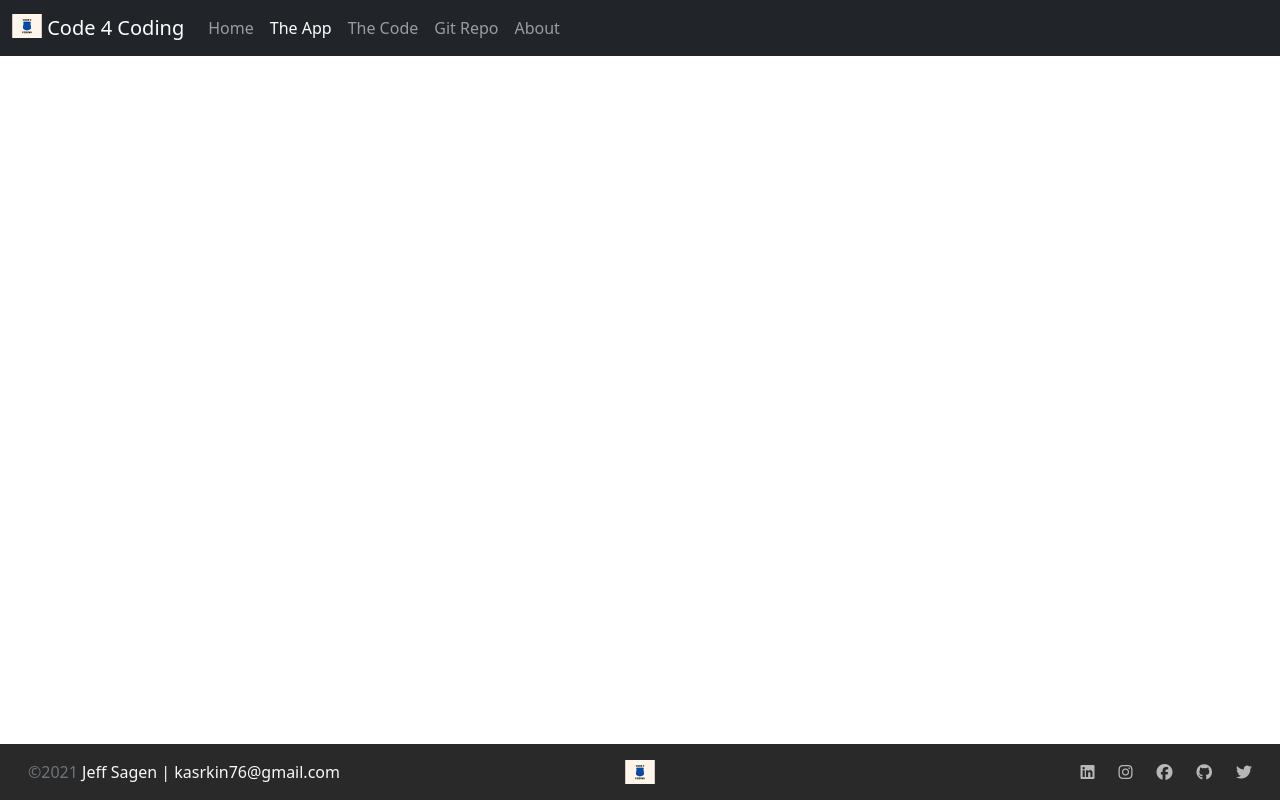
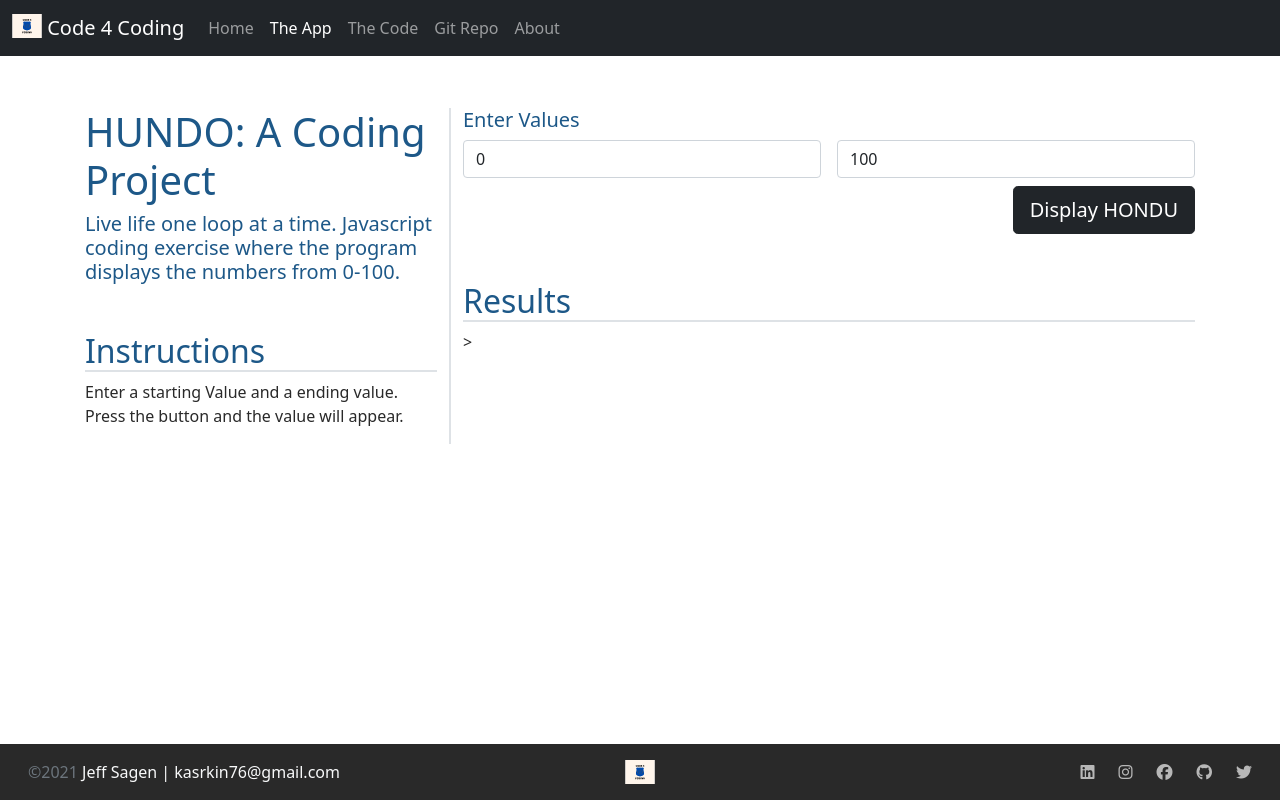
Before and after one commit to JeffSagen/MiniSiteTemplate, a plain HTML site: page app.html in a window 1280 px wide. Drawn offline with nearby package versions, Linux system fonts and the light colour scheme.

Commit message:
Update prior to Thanks Giving

```diff
--- a/app.html
+++ b/app.html
@@ -48,8 +48,45 @@
             </nav>
     <!-- Main Section-->
     <main class="flex-shrink-0">
-        <div class="container">
+        <div class="container mt-5">
+<div class="row row-cols-1 row-cols-lg-2">
+    <div class="col-lg-4 col border-end border-2">
+        <h1>HUNDO: A Coding Project</h1>
+        <h4 class="lead">
+            Live life one loop at a time.  Javascript coding exercise where the program displays the numbers from 0-100.
+        </h4>
+        <h2 class="mt-5 border-bottom border-2">Instructions</h2>
+        <p>Enter a starting Value and a ending value. Press the button and the value will appear.</p>
+    </div>
 
+    <div class="col-lg-8">
+        <div>
+            <h5>Enter Values</h5>
+            <form class="row gy-2 gx-3">
+                <div class="col">
+                    <input type="number" id="startValue" class="form-control" placeholder="Start Value" value="0" aria-label="Start Value">
+                </div>
+                <div class="col">
+                    <input type="number" id="endValue" class="form-control" placeholder="End Value" value="100" aria-label="End Value">
+
+                </div>
+                <div class="col-12 d-flex justify-content-end">
+                    <button type="button" id="btnSubmit" class="btn btn-dark btn-lg">Display HONDU</button>
+                </div>
+            </form>
+            <h2 class="mt-5 border-bottom border-2">Results</h2>
+            <div class="table-responsive">
+                <table class="table table-striped table-sm">
+                    <tbody id="results">
+                        <!--Results go here-->>
+
+                    </tbody>
+
+                </table>
+            </div>
+        </div>
+    </div>
+</div>
         </div>
     </main>
     <!-- Footer Section-->
--- a/css/site.css
+++ b/css/site.css
@@ -70,3 +70,8 @@ white-space: pre-wrap;
 word-break: break-all;
 word-wrap: break-word;
 }
+
+.vl {
+    border-left: 6px solid --dark-color;
+    height: 500px;
+  }
--- a/js/site.js
+++ b/js/site.js
@@ -1,6 +1 @@
 //call Hello
-function helloWorld(){
-    alert("Hello World!");
-}
-
-helloWorld()
```
